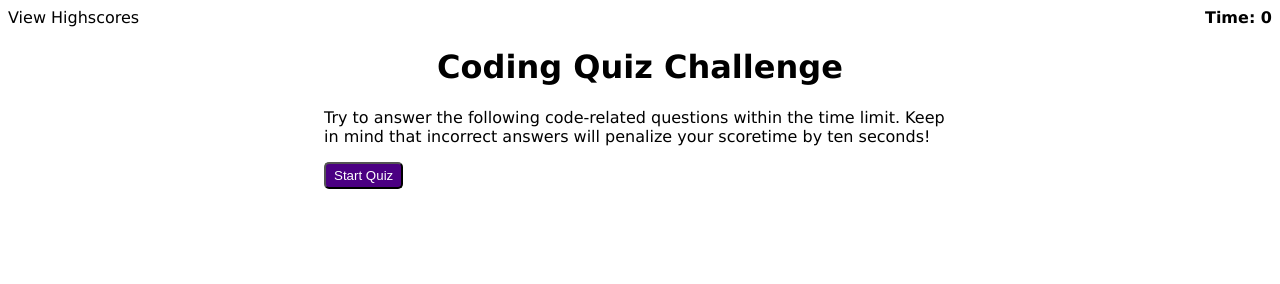
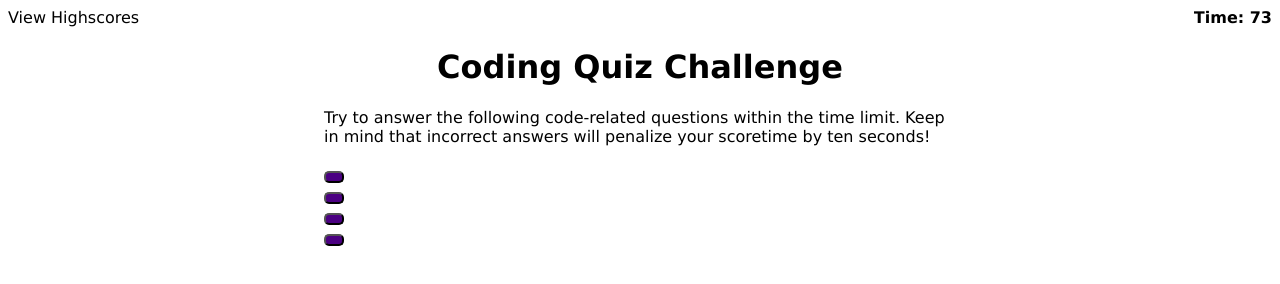
Before and after one commit to roan1088/code-quiz, a plain HTML site: page index.html in a window 1280 px wide. Both pictures are taken after a click on the button "Start Quiz". Drawn offline with Linux system fonts and the light colour scheme.

Commit message:
Added script.js with working timer

```diff
--- a/index.html
+++ b/index.html
@@ -19,8 +19,9 @@
     <main class="container">
         <h1>Coding Quiz Challenge</h1>
         <p>Try to answer the following code-related questions within the time limit. Keep in mind that incorrect answers will penalize your scoretime by ten seconds!</p>
-        <button class="button">Start Quiz</button>
+        <button class="button" id="start-quiz">Start Quiz</button>
     </main>
 
+    <script type="text/javascript" src="script.js"></script>
 </body>
 </html>
--- /dev/null
+++ b/script.js
@@ -0,0 +1,51 @@
+// DOM Elements
+var startButton = document.getElementById("start-quiz");
+
+var timer = document.getElementById("timer");
+
+var containerEl = document.querySelector(".container");
+
+// Function declarations
+function startQuiz() {
+    // Reset the timer
+    var secondsLeft = 75;
+    timer.innerText = secondsLeft;
+
+    // Timer countdown
+    var timerInterval = setInterval(function() {
+        secondsLeft--;
+        timer.innerText = secondsLeft;
+
+        if(secondsLeft === 0) {
+          clearInterval(timerInterval);
+          // Call endQuiz if timer runs out
+          endQuiz();
+        }
+
+    }, 1000);
+
+    // Remove the start button
+    startButton.style.display = "none";
+
+    // Create 4 new buttons
+    // Empty array for the buttons
+    var option = [];
+    for (let i = 0; i < 4; i++) {
+        // Create a button and add it to the document
+        let newButton = document.createElement("button");
+        newButton.classList.add("button");
+        containerEl.appendChild(newButton);
+        // Push the just created button to the end of the option array
+        option.push(newButton);
+        // Break line
+        containerEl.appendChild(document.createElement("br"));
+        console.log(option[i]);
+    }
+
+}
+
+function endQuiz() {
+    alert("End!");
+}
+
+startButton.addEventListener("click", startQuiz);
```
